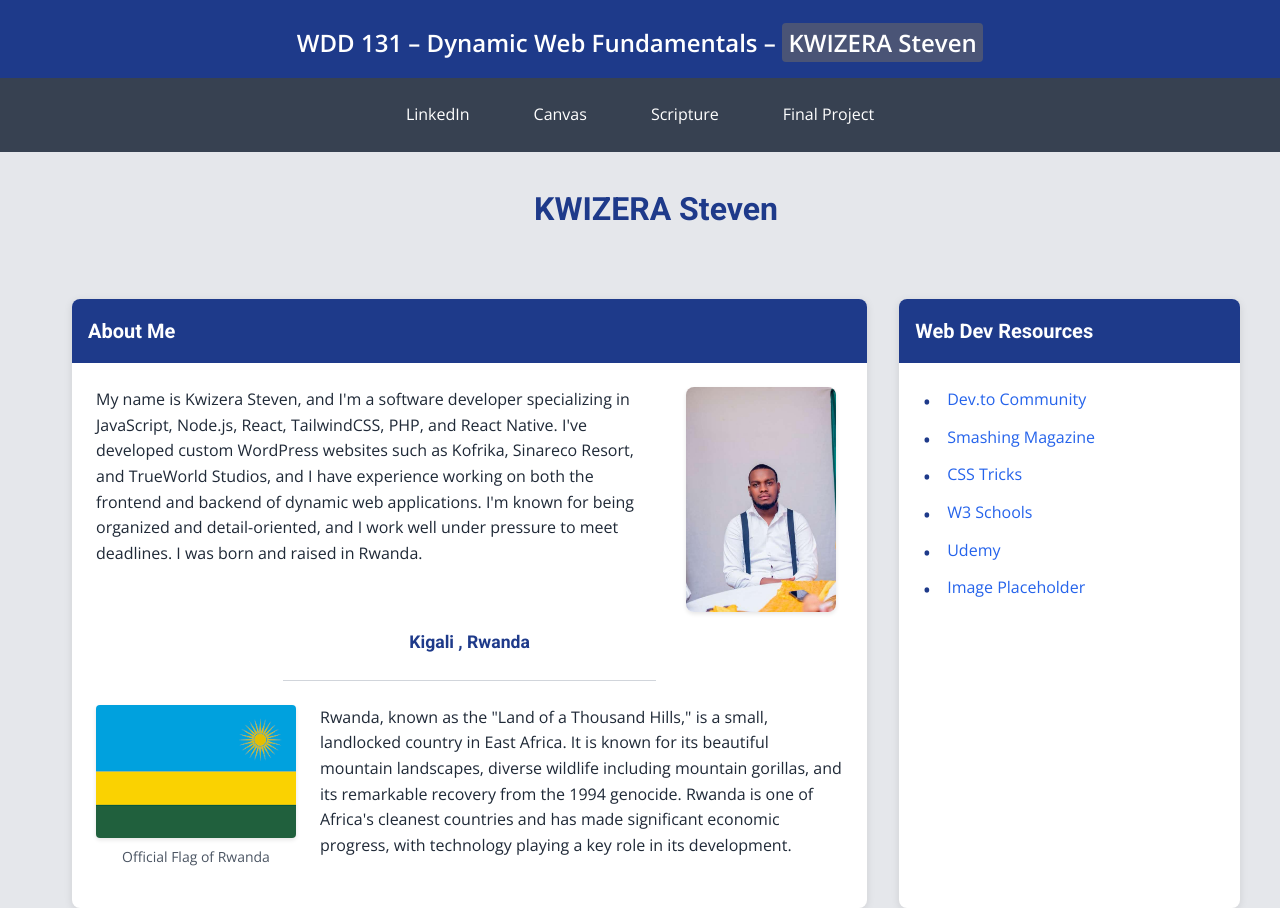
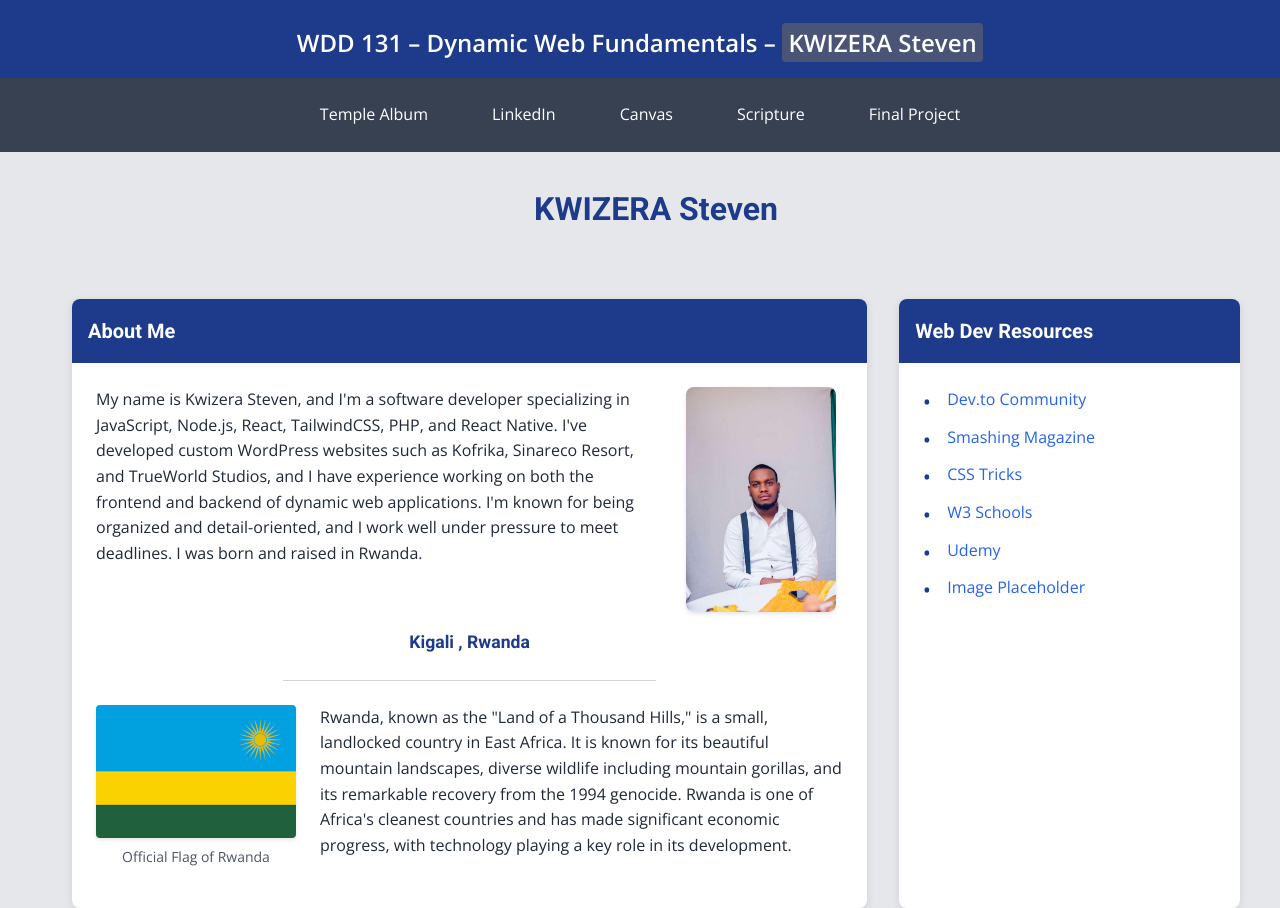
Before and after one commit to Stevenkwizera06/wdd131, a plain HTML site: page index.html in a window 1280 px wide. Shown: the top 908 px of the page. Drawn offline with nearby package versions, Linux system fonts and the light colour scheme.

```diff
--- a/index.html
+++ b/index.html
@@ -22,6 +22,7 @@
         <span id="course-title">WDD 131 – Dynamic Web Fundamentals – <span class="highlight-name">KWIZERA
                 Steven</span></span>
         <nav>
+            <a href="temples.html">Temple Album</a>
             <a href="https://www.linkedin.com/in/kwizera-steven/" target="_blank">LinkedIn</a>
             <a href="https://byupw.instructure.com/" target="_blank">Canvas</a>
             <a href="https://www.churchofjesuschrist.org/study/scriptures" target="_blank">Scripture</a>
```
